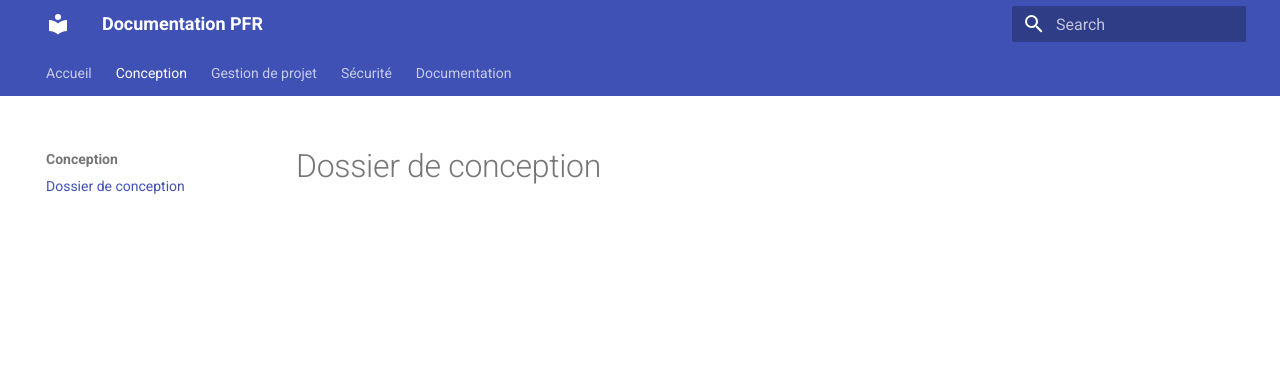
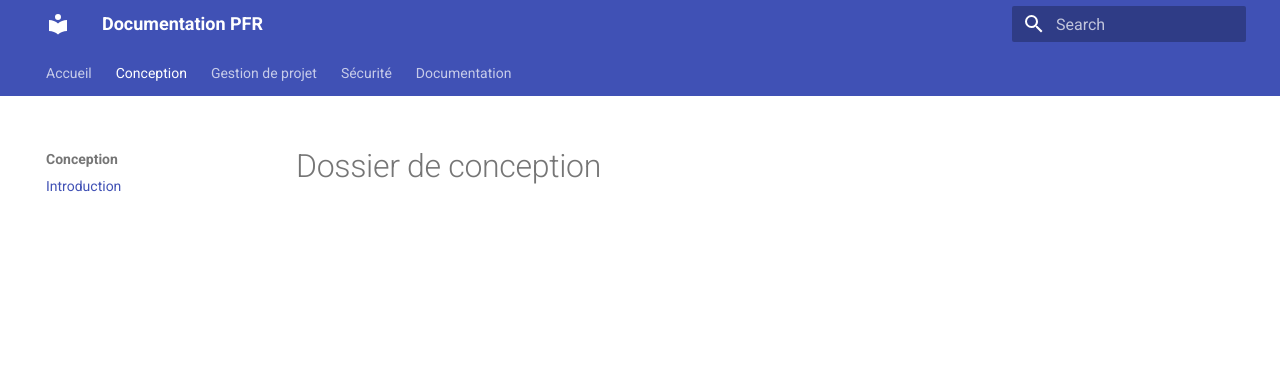
Before and after one commit to agnesNeedemand/projet-fil-rouge, an MkDocs documentation site: the page built from docs/conception/index.md, in a window 1280 px wide. Shown: the top 370 px of the page. Built offline with MkDocs 1.6.1 and Material for MkDocs 9.7.7, drawn with Linux system fonts in a browser that asks for light colours; part of the change alters nothing that is shown.

Commit message:
update introduction terme

```diff
--- a/mkdocs.yml
+++ b/mkdocs.yml
@@ -8,7 +8,7 @@ theme:
 nav:
   - Accueil: index.md
   - Conception:
-    - conception/index.md
+    - Introduction: conception/index.md
   - Gestion de projet:
     - Introduction: gestion/index.md
     - Versioning: gestion/git.md
```
